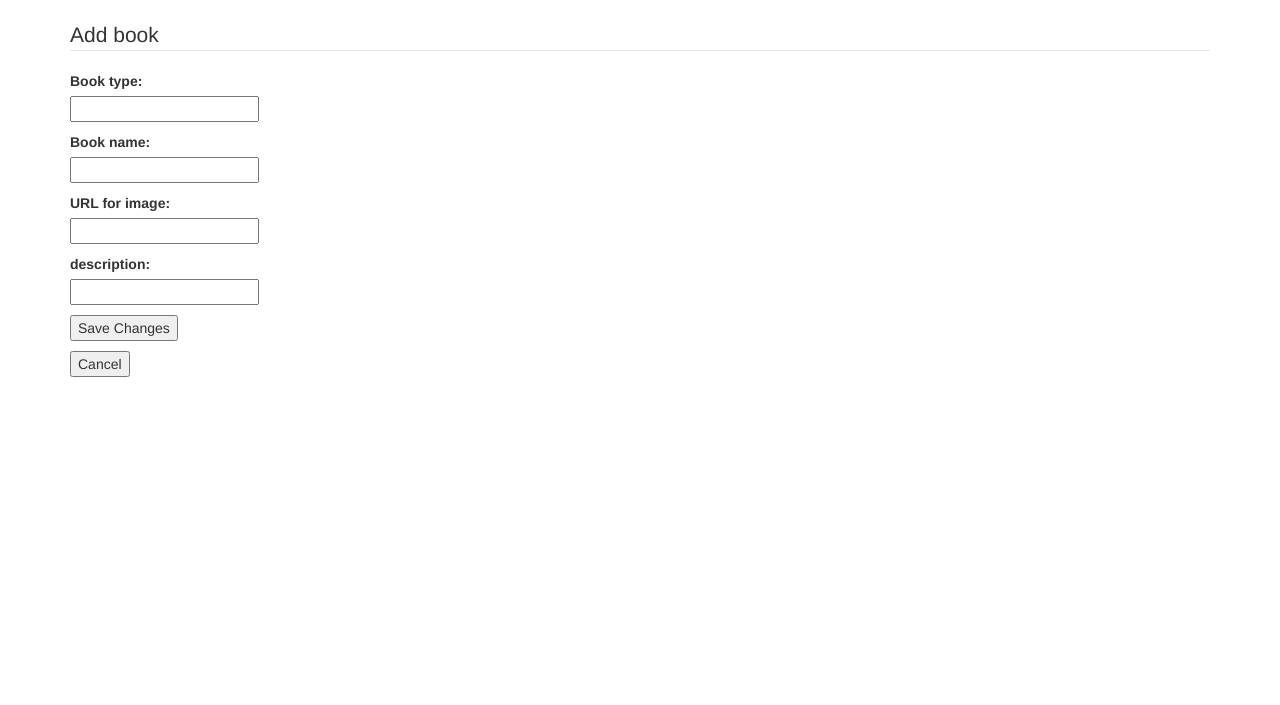
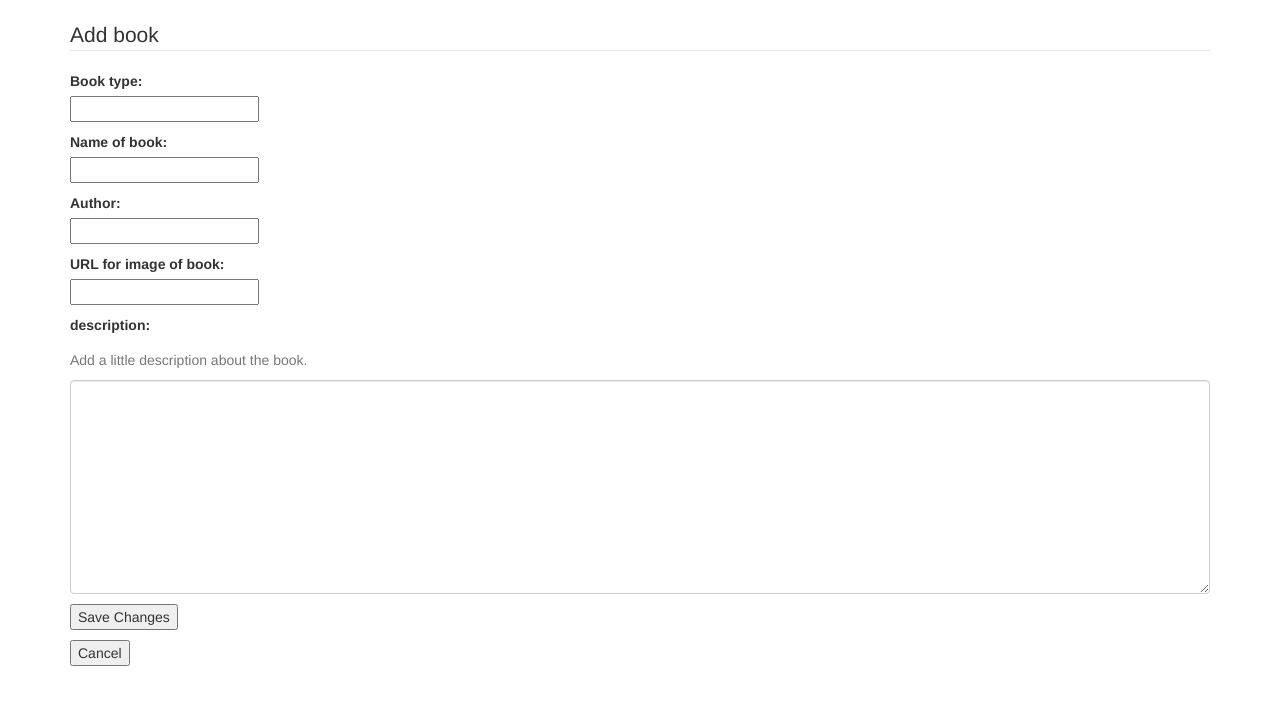
Before and after one commit to liyaSileshi/bookMeets, a Flask app: page /books/new in a window 1280 px wide. Shown: the part 52-757 px from the top of the page. Run offline with Flask 2, Linux system fonts and the light colour scheme; some libraries are stand-ins or nearby versions.

Commit message:
made changes on the forms

```diff
--- a/app.py
+++ b/app.py
@@ -29,11 +29,12 @@ def book_submit():
     book = {
         'type': request.form.get('type'),
         'name' : request.form.get('name'),
+        'author': request.form.get('author'),
         'image': request.form.get('image'),
         'description' : request.form.get('description')
     }
     book_id = books.insert_one(book).inserted_id
-    #lipsticks.insert_one(lipstick)
+
     # print(request.form.to_dict())
     return redirect(url_for('book_show', book_id = book_id))
 
@@ -55,6 +56,7 @@ def book_update(book_id):
     updated_book = {
          'type': request.form.get('type'),
         'name' : request.form.get('name'),
+        'author' : request.form.get('author'),
         'image': request.form.get('image'),
         'description' : request.form.get('description')
     }
--- a/templates/book_index.html
+++ b/templates/book_index.html
@@ -6,8 +6,7 @@
     <h1>Welcome to Book Meets!</h1>
     <!-- <p>Resize this responsive page to see the effect!</p>  -->
   </div>
-    <!-- <h1 class="text-center">My Lipsticks Inventory</h1> -->
-    <!-- <a href='/lipsticks/new'>New Lipstick</a> -->
+
     <div class='row'>
 
     {% for book in books %}
@@ -15,8 +14,6 @@
             <div class='col-md-3'>
             <div class="card-body">
 
-        <!-- <h2>{{ lipstick.brand}}</h2> -->
-        <!-- <small>{{lipstick.brand}} </small> -->
         <a href='/books/{{ book._id }}'>
             <small><img src = "{{ book.image }}" height="150" width="150"></small>
 
--- a/templates/book_show.html
+++ b/templates/book_show.html
@@ -7,10 +7,7 @@
 <img src = "{{ book.image }}" height="150" width="150">
 <button type='submit'><a href='/books/{{ book._id }}/edit'>Update </a></button>
 
-<!-- update button
-<p><form method='POST' action='/lipsticks/{{ lipstick._id }}/edit'>
-    <button type='submit'>Edit</button>
-</form></p> -->
+
 <!-- Delete button -->
 
 <p><form method='POST' action='/books/{{ book._id }}/delete'>
--- a/templates/partials/book_form.html
+++ b/templates/partials/book_form.html
@@ -9,24 +9,34 @@
 
     <!-- name -->
     <p>
-        <label for='name'> Book name:</label><br>
+        <label for='name'> Name of book:</label><br>
         <input type='text' name='name' value='{{ book.name }}'/>
     </p>
 
+     <!-- author -->
+     <p>
+        <label for='author'> Author:</label><br>
+        <input type='text' name='author' value='{{ book.author }}'/>
+    </p>
 
 
     <!-- image -->
     <p>
-        <label for='image'>URL for image:</label><br>
+        <label for='image'>URL for image of book:</label><br>
         <input type='text' name='image' value='{{ book.image }}'/>
     </p>
 
     <!-- description -->
-    <p>
+    <!-- <p>
         <label for='description'>description:</label><br>
         <input type="description" name="description" value='{{ book.description }}'/>
+    </p> -->
+
+    <p>
+        <label for='description'>description: </label><br>
+        <p class = 'text-muted'> Add a little description about the book.</p>
+        <textarea class = 'form-control' id='book-description' name='description' rows='10' /></textarea>
     </p>
-
 
 </fieldset>
 
```
